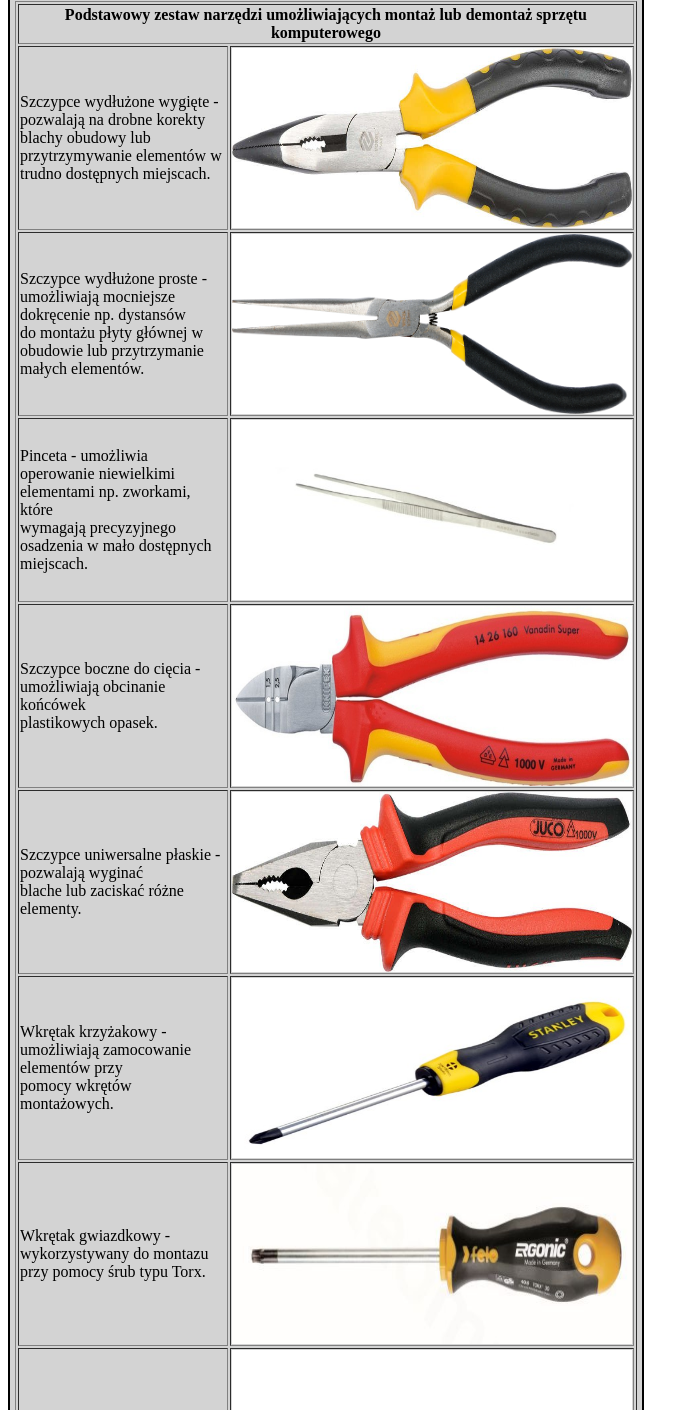
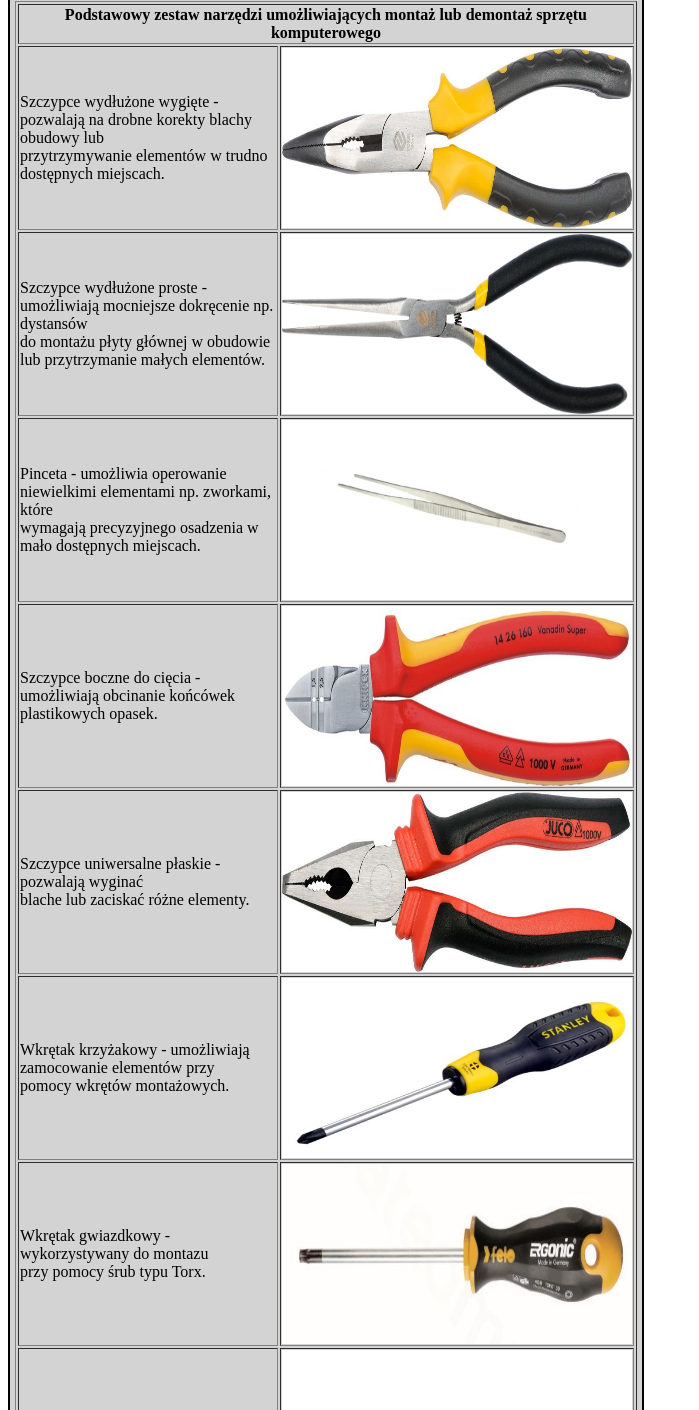
Before and after one commit to Filipwasiel/Narzedzia.github.io, a plain HTML site: page index.html in a window 1280 px wide. Shown: the part 530-1940 px from the top of the page, without its empty margins (0-699 px from the left). Drawn offline with Linux system fonts and the light colour scheme.

Commit message:
Update index.html

```diff
--- a/index.html
+++ b/index.html
@@ -60,38 +60,38 @@
 			<tr>
 			<td>Szczypce wydłużone wygięte - pozwalają na drobne korekty blachy obudowy lub
 			<br>przytrzymywanie elementów w trudno dostępnych miejscach.</td>
-			<td><img src="Szczypce wydłużone wygięte.jpg" height="180px" width="400px">
+			<td><img src="Szczypce wydłużone wygięte.jpg" height="180px" width="350px">
 			<tr>
 			<td>Szczypce wydłużone proste - umożliwiają mocniejsze dokręcenie np. dystansów
 			<br>do montażu płyty głównej w obudowie lub przytrzymanie małych elementów.</td>
-			<td><img src="szczypce wydłużone proste.jpg" height="180px" width="400px">
+			<td><img src="szczypce wydłużone proste.jpg" height="180px" width="350px">
 			<tr>
 			<td>Pinceta - umożliwia operowanie niewielkimi elementami np. zworkami, które
 			<br>wymagają precyzyjnego osadzenia w mało dostępnych miejscach.</td>
-			<td><img src="pęseta.jfif" height="180px" width="400px">
+			<td><img src="pęseta.jfif" height="180px" width="350px">
 			<tr>
 			<td>Szczypce boczne do cięcia - umożliwiają obcinanie końcówek
 			<br> plastikowych opasek.</td>
-			<td><img src="szczypce boczne do ciecia.jpg" height="180px" width="400px"></td>
+			<td><img src="szczypce boczne do ciecia.jpg" height="180px" width="350px"></td>
 			<tr>
 			<td>Szczypce uniwersalne płaskie - pozwalają wyginać
 			<br>blache lub zaciskać różne elementy.</td>
-			<td><img src="szczypce uniwersalne płaskie.jpg" height="180px" width="400px">
+			<td><img src="szczypce uniwersalne płaskie.jpg" height="180px" width="350px">
 			<tr>
 			<td>Wkrętak krzyżakowy - umożliwiają zamocowanie elementów przy
 			<br>pomocy wkrętów montażowych.</td>
-			<td><img src="wkrętak krzyżakowy.jfif" height="180px" width="400px">
+			<td><img src="wkrętak krzyżakowy.jfif" height="180px" width="350px">
 			<tr>
 			<td>Wkrętak gwiazdkowy - wykorzystywany do montazu
 			<br>przy pomocy śrub typu Torx.</td>
-			<td><img src="Wkrętak gwiazdkowy.jpg" height="180px" width="400px">
+			<td><img src="Wkrętak gwiazdkowy.jpg" height="180px" width="350px">
 			<tr>
 			<td>Uchwyt z końcówkami nasadowymi</td>
-			<td><img src="uchwyt z końcówkami nasadowymi.jfif" height="180px" width="400px">
+			<td><img src="uchwyt z końcówkami nasadowymi.jfif" height="180px" width="350px">
 			<tr>
 			<td>Próbnik instalacji elektrycznych - umożliwiający np. wykrywanie
 			<br>fazy, przewodów pod napięciem czy przerw w obwodach.</td>
-			<td><img src="Próbnik instalacji elektrycznych.jpg" height="180px" width="400px">
+			<td><img src="Próbnik instalacji elektrycznych.jpg" height="180px" width="350px">
 			<tr>
 			<td>Zaciskarki wtyków i końcówek przewodów, obcinarki i ściągacze
 			<br>izolacji z przewodów elektrycznych</td>
```
